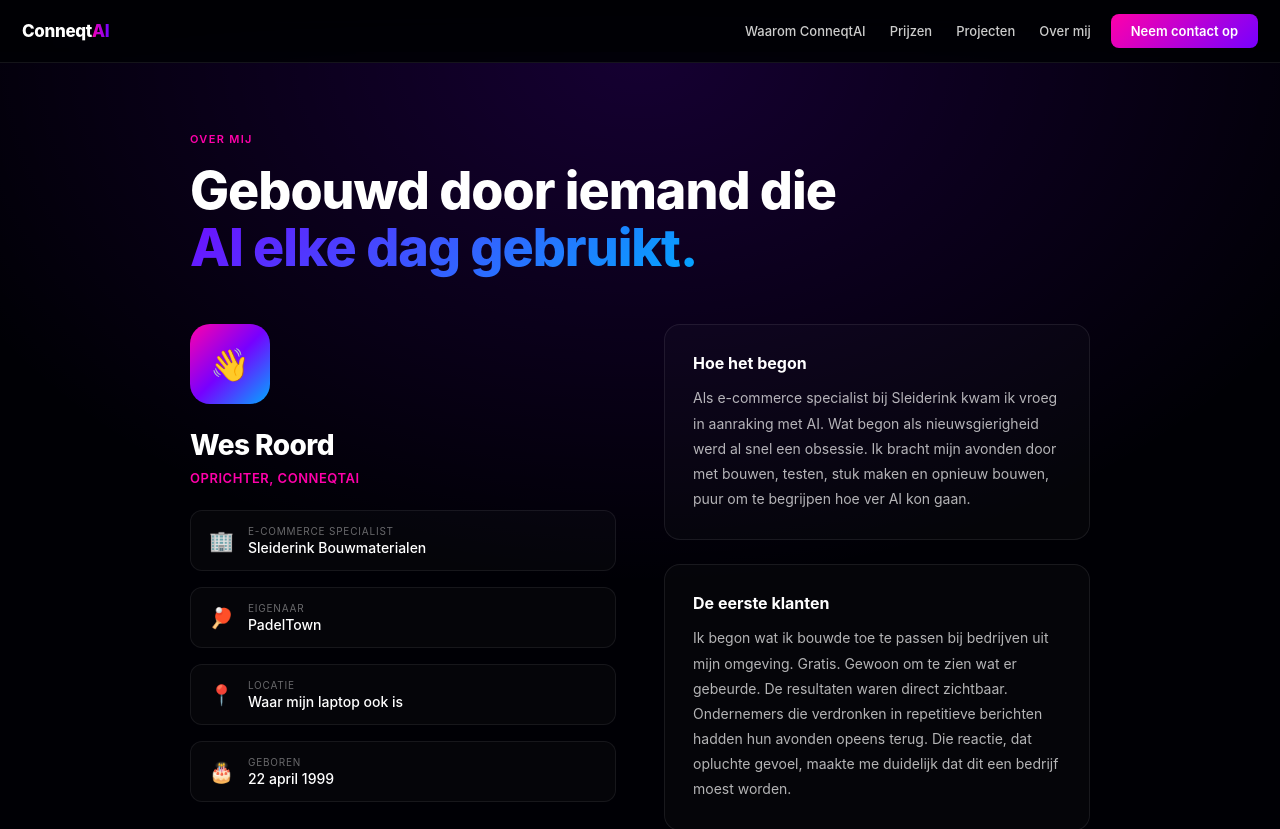
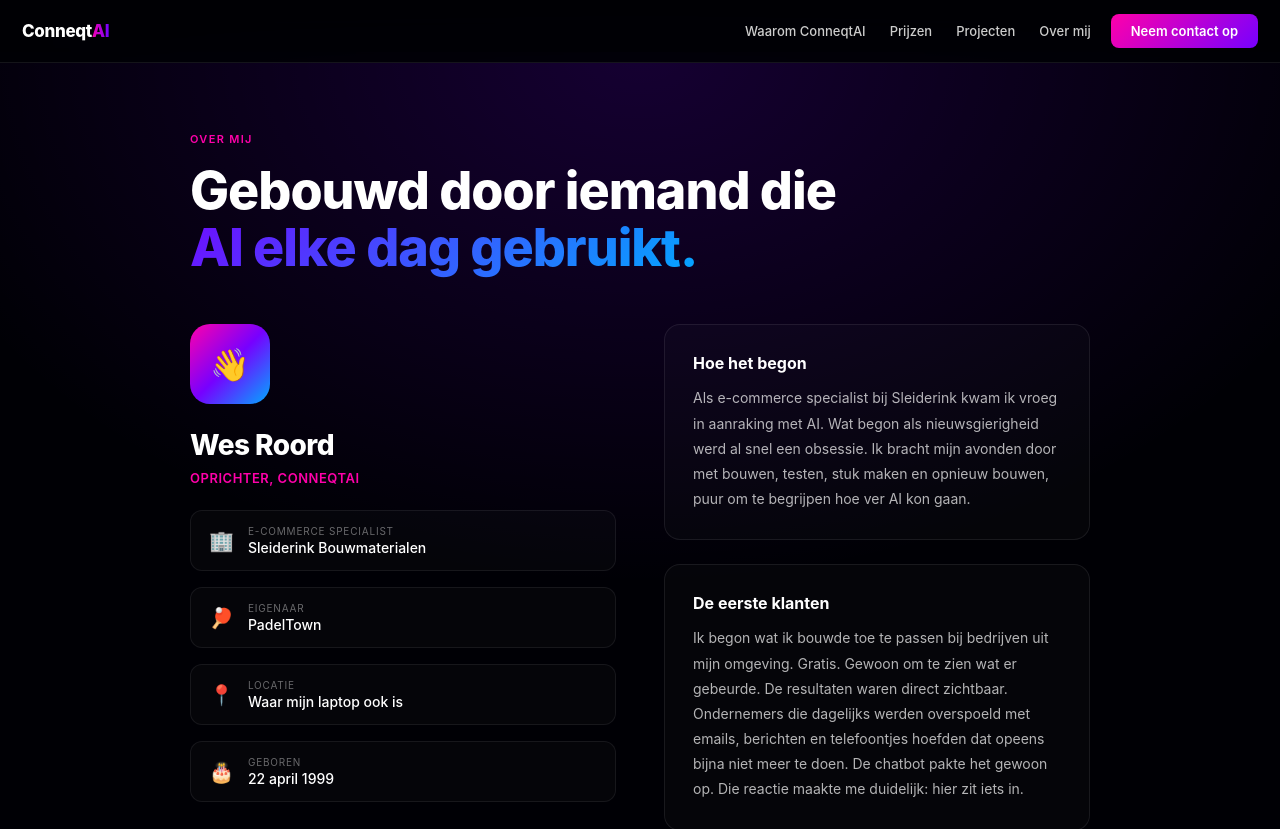
Before and after one commit to wesroord/conneqtai-website, a Next.js app: page /nl/over-ons in a window 1280 px wide. Shown: the top 829 px of the page. Built offline with nearby package versions, Linux system fonts and the light colour scheme.

Commit message:
fix: over mij tekst herschreven op .com en .nl

```diff
--- a/components/sections/nl/AboutPageNL.tsx
+++ b/components/sections/nl/AboutPageNL.tsx
@@ -37,7 +37,7 @@ export default function AboutPageNL(){
               </div>
               <div style={{padding:"28px",borderRadius:"16px",border:"1px solid rgba(255,255,255,.08)",background:"rgba(255,255,255,.02)"}}>
                 <h3 style={{fontFamily:"'Inter',sans-serif",fontSize:"16px",fontWeight:700,color:"#fff",marginBottom:"12px"}}>De eerste klanten</h3>
-                <p style={{fontSize:"14px",color:"rgba(255,255,255,.7)",lineHeight:1.8}}>Ik begon wat ik bouwde toe te passen bij bedrijven uit mijn omgeving. Gratis. Gewoon om te zien wat er gebeurde. De resultaten waren direct zichtbaar. Ondernemers die verdronken in repetitieve berichten hadden hun avonden opeens terug. Die reactie, dat opluchte gevoel, maakte me duidelijk dat dit een bedrijf moest worden.</p>
+                <p style={{fontSize:"14px",color:"rgba(255,255,255,.7)",lineHeight:1.8}}>Ik begon wat ik bouwde toe te passen bij bedrijven uit mijn omgeving. Gratis. Gewoon om te zien wat er gebeurde. De resultaten waren direct zichtbaar. Ondernemers die dagelijks werden overspoeld met emails, berichten en telefoontjes hoefden dat opeens bijna niet meer te doen. De chatbot pakte het gewoon op. Die reactie maakte me duidelijk: hier zit iets in.</p>
               </div>
               <div style={{padding:"28px",borderRadius:"16px",border:"1px solid rgba(255,255,255,.08)",background:"rgba(255,255,255,.02)"}}>
                 <h3 style={{fontFamily:"'Inter',sans-serif",fontSize:"16px",fontWeight:700,color:"#fff",marginBottom:"12px"}}>Waarom ConneqtAI</h3>
```
